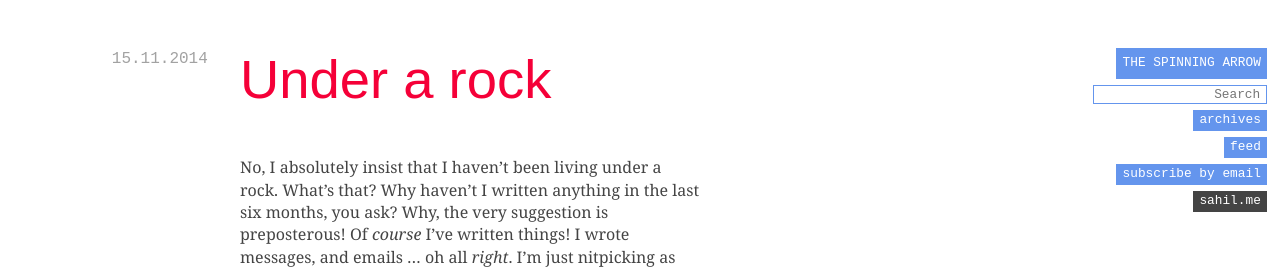
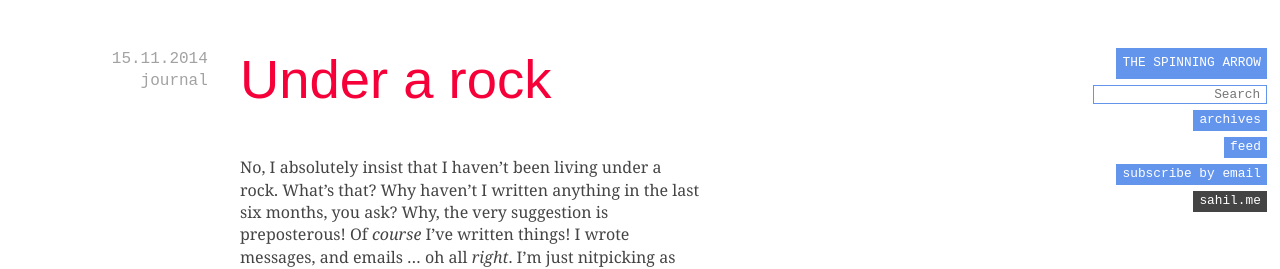
Before and after one commit to spinningarrow/blog.sahil.me, a Jekyll site: the page built from _posts/2014-11-15-under-a-rock.md, in a window 1280 px wide. Shown: the top 269 px of the page. Built offline with Jekyll 4.4.1, drawn with Linux system fonts in a browser that asks for light colours; some web fonts are replaced.

Commit message:
Create a 'journal' category
- Only added two recent posts, based on whether I like this system or
  not

```diff
--- a/_posts/2014-11-15-under-a-rock.md
+++ b/_posts/2014-11-15-under-a-rock.md
@@ -1,6 +1,7 @@
 ---
 layout: post
 date: 2014-11-15T23:04:39+08:00
+category: journal
 title: Under a rock
 ---
 
```
Also changed, not shown: _posts/2014-11-16-dilemmatic-design.md (+1 -0 lines).
